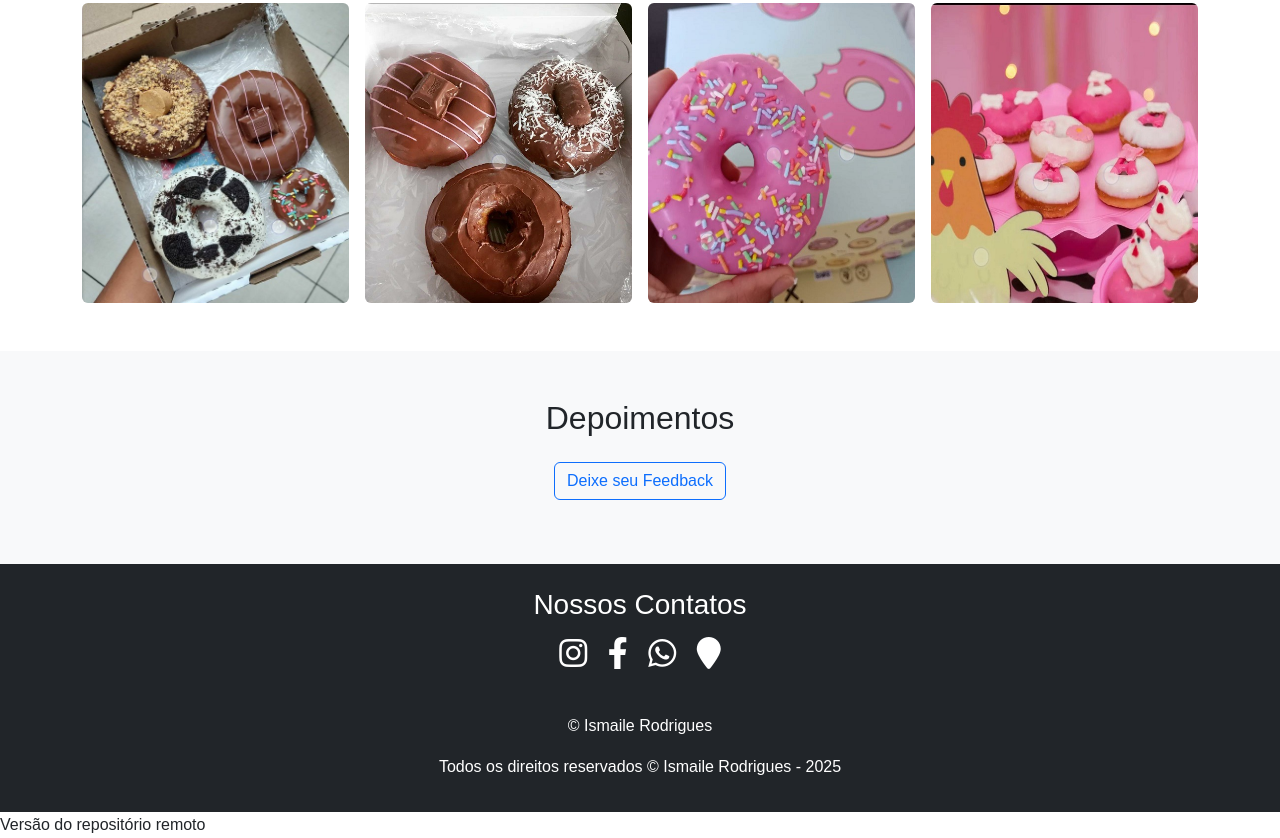
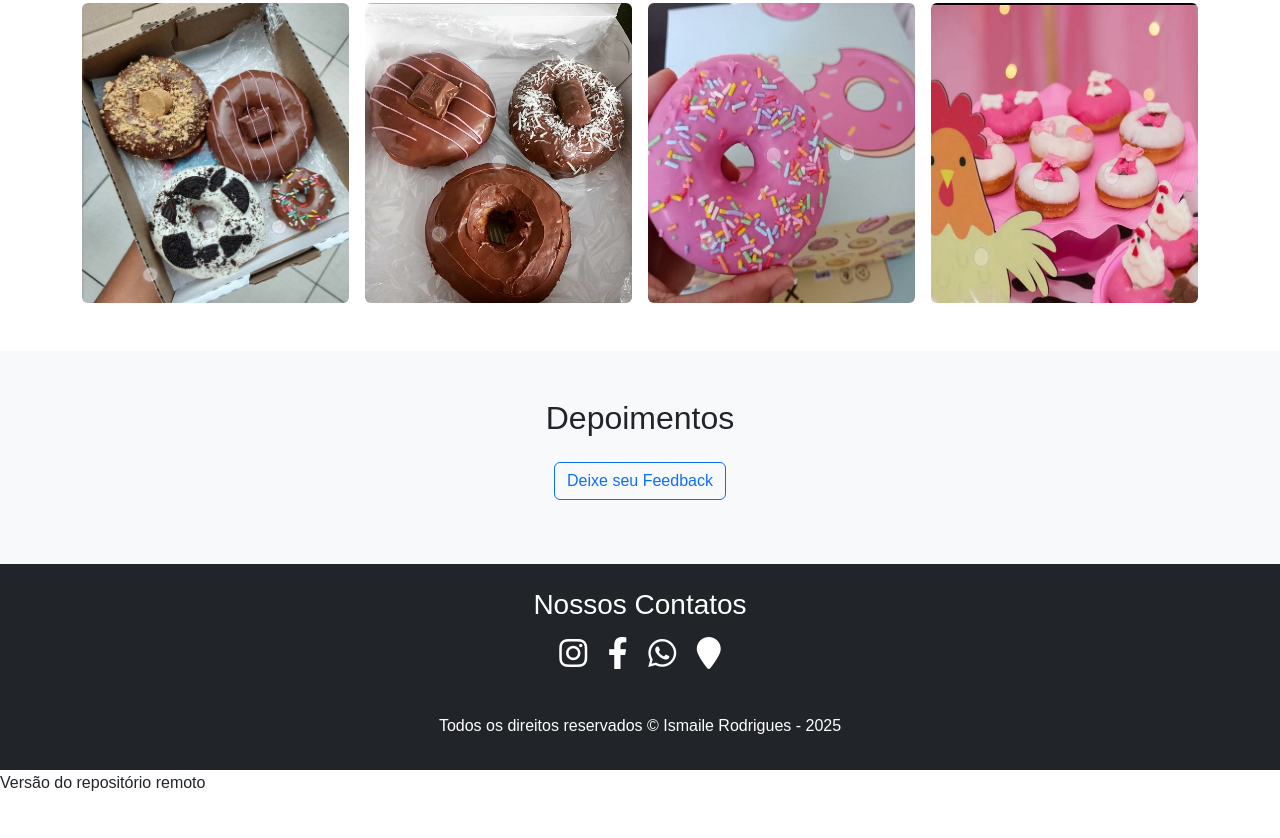
Before and after one commit to ismaileRodrigues/SiteOficial, a plain HTML site: page index.html in a window 1280 px wide. Shown: the part 2236-3074 px from the top of the page. After the commit the page ends 3032 px from the top, so only its background shows below. Drawn offline with nearby package versions, Linux system fonts and the light colour scheme; a script that the page names is missing.

Commit message:
Update index.html

```diff
--- a/index.html
+++ b/index.html
@@ -134,7 +134,6 @@
     </section>
 
     <footer class="py-3 bg-dark text-white text-center">
-        <p>&copy; Ismaile Rodrigues</p>
          <p id="copy" class="copy"></p>
     </footer>
 
```
